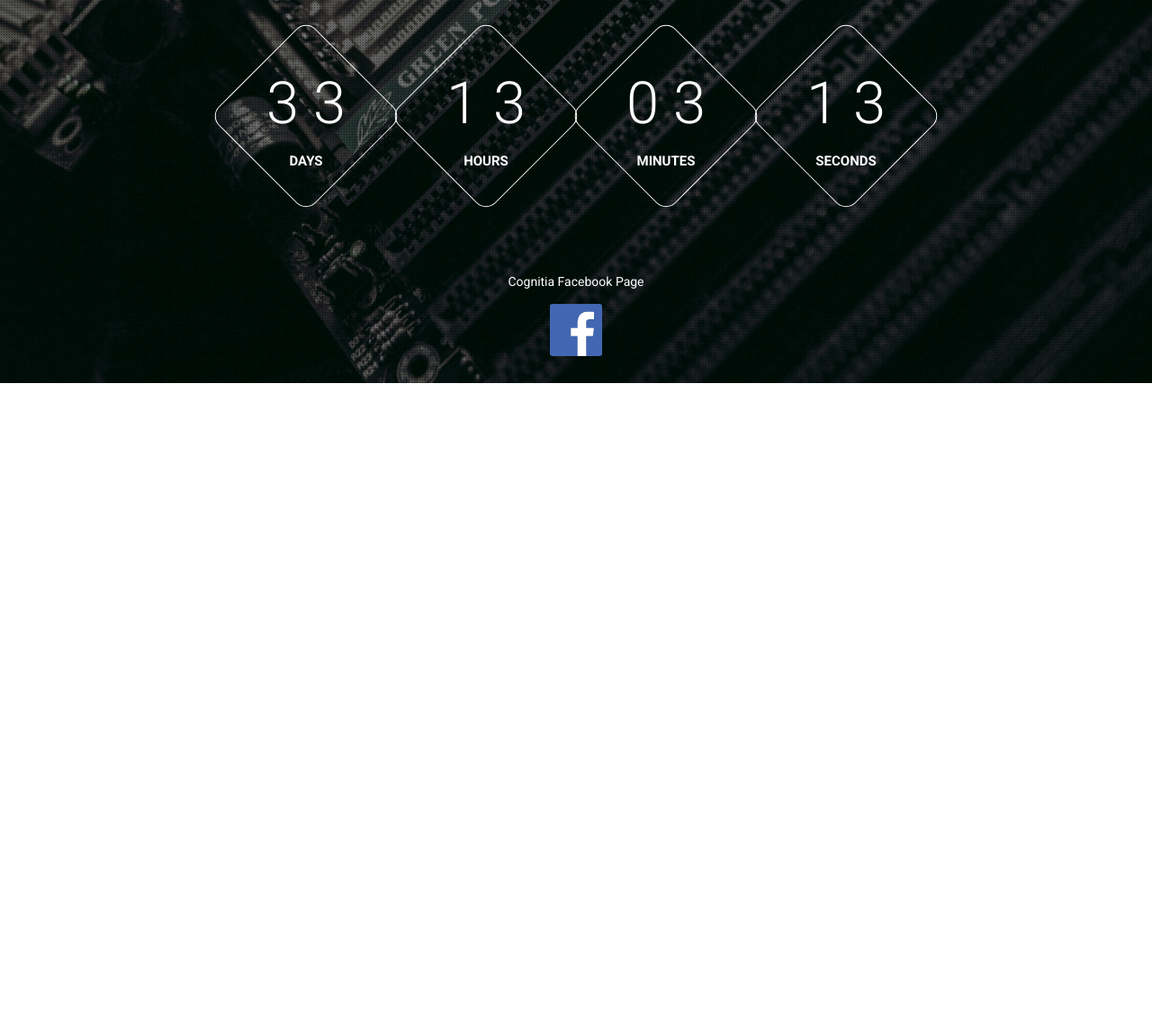
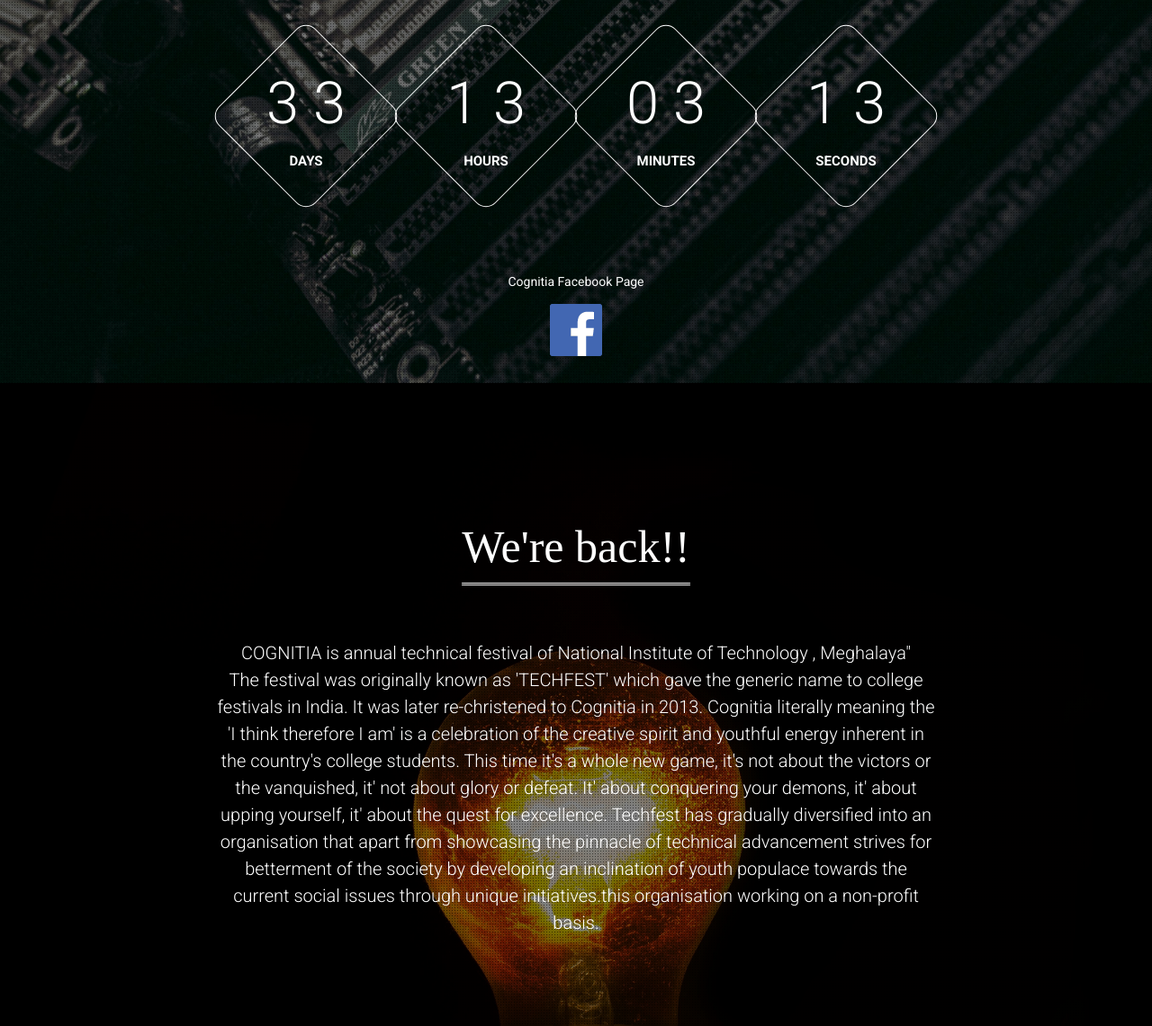
Before and after one commit to tanuj-05/CognitiaLandingPage, a plain HTML site: page index.html in a window 1280 px wide. Shown: the part 443-1584 px from the top of the page at 90% size. Before the commit the page ends 869 px from the top, so only its background shows below. Drawn offline with Linux system fonts and the light colour scheme.

Commit message:
added about section

```diff
--- a/assets/css/style.css
+++ b/assets/css/style.css
@@ -120,6 +120,7 @@ a:focus{
 	font-weight:300;
 	text-align:center;
 	line-height:30px;
+	font-size:20px;
 }
 .form-control{
 	padding: 6px 30px;
--- a/index.html
+++ b/index.html
@@ -134,7 +134,25 @@
 
 
 	<!-- About Us Section -->
+	<section id="about" class="section-style" data-background-image="images/background/bulb1.jpg">
+		<div class="pattern height-resize">
+			<div class="container">
+				<h3 class="section-name">
+					<span>
+						<br>We're back!!
+					</span>
+				</h3><!-- /.section-name -->
+				<p class="section-description">
+					<br><br>
+					COGNITIA is annual technical festival of National Institute of Technology , Meghalaya"<br/>The festival was originally known as 'TECHFEST' which gave the generic name to college festivals in India. It was later re-christened to Cognitia in 2013. Cognitia literally meaning the 'I think therefore I am' is a celebration of the creative spirit and youthful energy inherent in the country's college students. This time it's a whole new game, it's not about the victors or the vanquished, it' not about glory or defeat. It' about conquering your demons, it' about upping yourself, it' about the quest for excellence. Techfest has gradually diversified into an organisation that apart from showcasing the pinnacle of technical advancement strives for betterment of the society by developing an inclination of youth populace towards the current social issues through unique initiatives.this organisation working on a non-profit basis.
+				<br><br><br><br>
+				</p><!-- /.section-description -->
 
+			</div><!-- /.container -->
+		</div><!-- /.pattern -->
+
+
+	</section><!-- /#about -->
 	<!-- About Us Section End -->
 
 
```
Also changed, not shown: images/background/bulb1.jpg (added).
